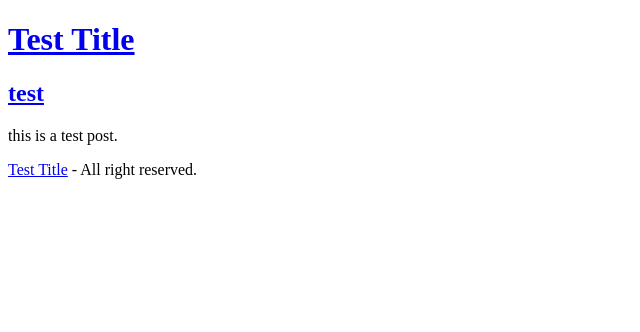
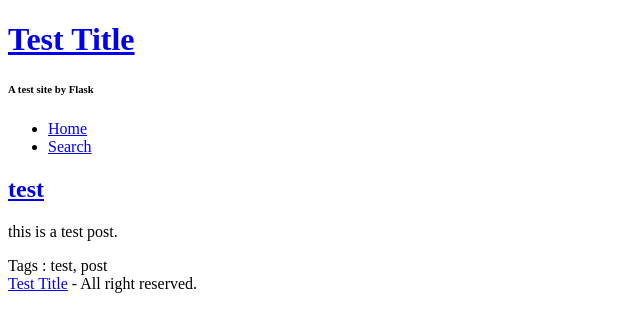
Before and after one commit to Nesquate/flaskBlog, a Flask app: page /post/1 in a window 1280 px wide. Shown: the top 332 px of the page, without its empty margins (0-640 px from the left). Run offline with Flask 2, Linux system fonts and the light colour scheme.

Commit message:
Add nav and adjust test datas and templates

```diff
--- a/app.py
+++ b/app.py
@@ -1,30 +1,74 @@
-from flask import Flask, render_template, url_for, escape
+from flask import Flask, render_template, url_for, escape, redirect, abort
 core = Flask(__name__)
 
-from testdata import postData, title
+postData = [{
+    'id':'1',
+    'name':'test',
+    'content':'<p>this is a test post.</p>',
+    'tag':'test, post',
+    'category':'admin'
+},
+{
+    'id':'2',
+    'name':'test2',
+    'content':'<p>this is a test post2.</p>',
+    'tag':'test',
+    'category':'admin'
+}]
+
+def setSite():
+    homeUrl = url_for('home')
+    searchUrl = url_for('search')
+    siteData = [
+        {
+            'title':'Test Title',
+            'description':'A test site by Flask',
+            'url':homeUrl
+        },
+        [
+            {'name':'Home', 'url':homeUrl},
+            {'name':'Search', 'url':searchUrl}
+        ]
+    ]
+    return siteData
+
+
+
+def genPostLink(postData):
+    for i in postData:
+        i['url'] = url_for('postPage', postid = i['id'])
 
 @core.route('/')
 def home():
-    for i in postData:
-        i['url'] = url_for('postPage', postid = i['id'])
+    genPostLink(postData)
+    siteData = setSite()
+    return render_template('post.html',
+        postData=postData,
+        siteData=siteData
+    )
 
-    return render_template('post.html', postData=postData, viewPost=False, title=title, homelink=url_for('home'))
+@core.route('/post/<int:postid>')
+def postPage(postid):
+    siteData = setSite()
+    postSize = len(postData)
+    if postid <= postSize  and postid > 0:
+        return render_template('post.html',
+            postData=postData,
+            postid=postid,
+            siteData=siteData
+        )
+    else:
+        return abort(404)
 
-@core.route('/post/<postid>')
-def postPage(postid):
-    return render_template("post.html", postData=postData[int(postid)-1], viewPost=True, title=title, homelink=url_for('home'))
-
-@core.route('/tags')
-def tags():
-    return render_template('tags.html')
+@core.route('/post')
+@core.route('/categorie')
+@core.route('/tag')
+def returnToHome():
+    return redirect(url_for('home'))
 
 @core.route('/tag/<tag>')
 def tagPage(tag):
     return 'Now tag is :' + escape(tag)
-
-@core.route('/categories')
-def categories():
-    return render_template("categories.html")
 
 @core.route('/category/<category>')
 def categoryPage(category):
@@ -32,7 +76,11 @@ def categoryPage(category):
 
 @core.route('/search')
 def search():
-    return render_template('search.html')
+    siteData = setSite()
+    return render_template(
+        'search.html',
+        siteData=siteData
+    )
 
 @core.route('/search/<keyword>')
 def search_result(keyword):
--- a/templates/base.html
+++ b/templates/base.html
@@ -2,21 +2,22 @@
 <html lang="zh-TW">
     <head>
         {% block head %}
-        <title>{% block subtitle %}{% endblock %} - {{ title }}</title>
+        <title>{% block subtitle %}{% endblock %} - {{ siteData[0].title }}</title>
         {% endblock %}
     </head>
     <body>
-        <h1><a href="{{ homelink }}">{{title }}</a></h1>
+        <h1><a href="{{ siteData[0].url }}">{{ siteData[0].title }}</a></h1>
+        <h6>{{ siteData[0].description }}</h6>
         <nav>
             <ul>
-                {% for name in nav %}
-                <li>{{ name }}</li>
+                {% for nav in siteData[1] %}
+                <li><a href="{{ nav.url }}">{{ nav.name }}</a></li>
                 {% endfor %}
             </ul>
         </nav>
         {% block content %}{% endblock %}
         <footer>
-            <a href="{{ homelink }}">{{ title }}</a> - All right reserved.
+            <a href="{{ siteData[0].url }}">{{ siteData[0].title }}</a> - All right reserved.
         </footer>
     </body>
 </html>
--- a/templates/post.html
+++ b/templates/post.html
@@ -5,9 +5,12 @@
 {% endif %}
 {% endblock %}
 {% block content %}
-{% if viewPost == True %}
-<h2><a href="{{ postData.url }}">{{ postData.name }}</a></h2>
-{{ postData.content|safe }}
+{% if postid %}
+<h2><a href="{{ postData[postid-1].url }}">{{ postData[postid-1].name }}</a></h2>
+{{ postData[postid-1].content|safe }}
+<div id="tagInPost">
+    Tags : {{ postData[postid - 1].tag }}
+</div>
 {% else %}
 <h2>Post List</h2>
 <ul>
```
